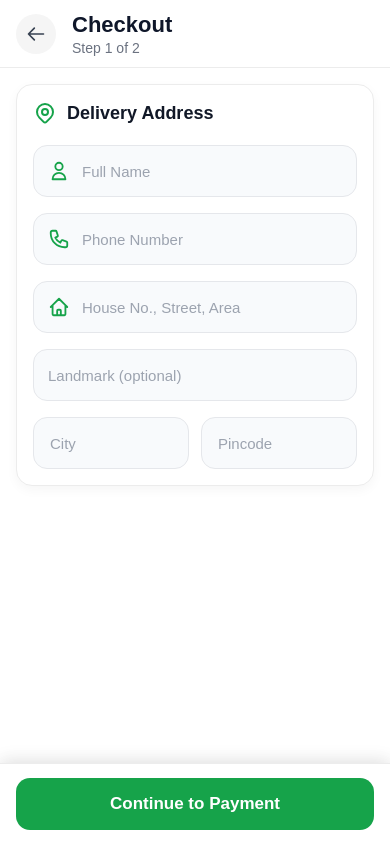
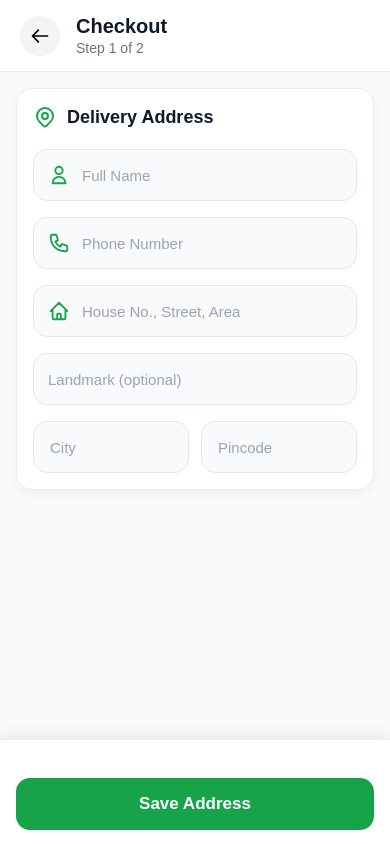
Before and after one commit to AnkemKavya/Eluru-Website, a React (Vite) app in the folder client/: page /checkout in a window 390 px wide. Built offline with nearby package versions, Linux system fonts and the light colour scheme; no server answers.

Commit message:
fetch(Eluru Website)  checkout

```diff
--- a/client/src/components/Cart/CheckoutBar.css
+++ b/client/src/components/Cart/CheckoutBar.css
@@ -16,8 +16,9 @@
     display:flex;
     justify-content:space-between;
     align-items:center;
+    box-shadow:0 -4px 12px rgba(0,0,0,.08);
 
-    z-index:999;
+    z-index:100;
 }
 
 .checkout-info{
--- a/client/src/pages/Checkout/Checkout.css
+++ b/client/src/pages/Checkout/Checkout.css
@@ -7,11 +7,10 @@
     max-width:480px;
     margin:0 auto;
     min-height:100vh;
-    background:#fff;
+    background:#f8fafc;
     display:flex;
     flex-direction:column;
     overflow-x:hidden;
-    box-sizing:border-box;
 }
 
 /* ==========================
@@ -23,69 +22,37 @@
     display:flex;
     align-items:center;
     gap:16px;
-    padding:16px 20px;
+    padding:0 20px;
+    background:#fff;
     border-bottom:1px solid #ececec;
-    background:#fff;
 }
 
 .checkout-header button{
-    width:38px;
-    height:38px;
+    width:40px;
+    height:40px;
     border:none;
     border-radius:50%;
-    background:#f5f5f5;
+    background:#f3f4f6;
+    cursor:pointer;
     display:flex;
     justify-content:center;
     align-items:center;
-    cursor:pointer;
 }
 
 .checkout-header button svg{
     font-size:20px;
-    color:#374151;
-}
-
-.checkout-title{
-    display:flex;
-    flex-direction:column;
 }
 
 .checkout-title h2{
     margin:0;
-    font-size:28px;
-    font-weight:700;
-    color:#0f172a;
+    font-size:22px;
+    color:#111827;
 }
 
 .checkout-title p{
     margin-top:2px;
-    font-size:16px;
     color:#6b7280;
-}
-
-.checkout-error{
-    display:flex;
-    align-items:center;
-    gap:12px;
-
-    background:#fff1f2;
-    color:#dc2626;
-
-    border:1px solid #fecaca;
-    border-radius:14px;
-
-    padding:16px 18px;
-    margin-bottom:18px;
-}
-
-.checkout-error span{
-    font-size:24px;
-}
-
-.checkout-error p{
-    margin:0;
-    font-size:16px;
-    font-weight:600;
+    font-size:14px;
 }
 
 /* ==========================
@@ -94,71 +61,230 @@
 
 .checkout-content{
     flex:1;
+    padding:18px;
+    padding-bottom:120px;
+}
+
+/* ==========================
+   Error
+========================== */
+
+.checkout-error{
+    display:flex;
+    gap:12px;
+    padding:14px;
+    border-radius:14px;
+    background:#fef2f2;
+    color:#dc2626;
+    margin-bottom:18px;
+}
+
+/* ==========================
+   Add Address Button
+========================== */
+
+.add-address-btn{
+
     width:100%;
-    box-sizing:border-box;
-    padding:20px;
-    padding-bottom:120px;
-    overflow-x:hidden;
+    height:56px;
+
+    border:2px dashed #16a34a;
+
+    background:#fff;
+
+    color:#16a34a;
+
+    font-size:18px;
+    font-weight:700;
+
+    border-radius:16px;
+
+    cursor:pointer;
+
+    transition:.25s;
+
+    margin-bottom:24px;
+
+}
+
+.add-address-btn:hover{
+
+    background:#ecfdf5;
+
+}
+
+/* ==========================
+   Saved Addresses
+========================== */
+
+.saved-address-section{
+
+    display:flex;
+    flex-direction:column;
+    gap:18px;
+
+}
+
+.saved-address-section h3{
+
+    margin:0;
+
+    font-size:22px;
+    color:#111827;
+
 }
 
 .saved-address-card{
-    margin-top:20px;
+
     background:#fff;
+
     border:1px solid #e5e7eb;
+
     border-radius:18px;
+
     padding:18px;
+
+    box-shadow:0 4px 12px rgba(0,0,0,.05);
+
 }
 
-.saved-address-card h3{
-    margin-bottom:12px;
+.saved-address-header{
+
+    display:flex;
+
+    justify-content:space-between;
+
+    align-items:flex-start;
+
+    margin-bottom:14px;
+
+}
+
+.saved-address-header h4{
+
+    margin:0;
+
+    color:#16a34a;
+
     font-size:18px;
+
+    font-weight:700;
+
 }
 
 .saved-address-card p{
-    margin:4px 0;
+
+    margin:5px 0;
+
     color:#4b5563;
+
+    font-size:15px;
+
 }
 
-.saved-address-card button{
-    margin-top:14px;
-    width:100%;
-    height:48px;
+/* ==========================
+   Action Buttons
+========================== */
+
+.address-actions{
+
+    display:flex;
+
+    gap:8px;
+
+    flex-wrap:wrap;
+
+}
+
+.address-actions button{
+
     border:none;
-    border-radius:12px;
+
+    background:#ecfdf5;
+
+    color:#16a34a;
+
+    padding:8px 14px;
+
+    border-radius:10px;
+
+    font-size:13px;
+
+    font-weight:600;
+
+    cursor:pointer;
+
+    transition:.25s;
+
+}
+
+.address-actions button:hover{
+
     background:#16a34a;
+
     color:#fff;
-    font-size:16px;
-    font-weight:600;
-    cursor:pointer;
+
+}
+
+/* ==========================
+   Continue Button
+========================== */
+
+.checkout-content .checkout-button{
+
+    margin-top:24px;
+
 }
 
 /* ==========================
    Mobile
 ========================== */
 
-@media (max-width:480px){
+@media(max-width:480px){
 
-.checkout-header{
-    height:68px;
-    padding:0 16px;
-}
+.checkout-content{
 
-.checkout-header button{
-    width:40px;
-    height:40px;
+    padding:16px;
+    padding-bottom:110px;
+
 }
 
 .checkout-title h2{
-    font-size:22px;
+
+    font-size:20px;
+
 }
 
-.checkout-title p{
-    font-size:14px;
+.add-address-btn{
+
+    height:52px;
+    font-size:17px;
+
 }
 
-.checkout-content{
+.saved-address-card{
+
     padding:16px;
-    padding-bottom:110px;
+
+}
+
+.saved-address-header{
+
+    flex-direction:column;
+    gap:12px;
+
+}
+
+.address-actions{
+
+    width:100%;
+
+}
+
+.address-actions button{
+
+    flex:1;
+
 }
 
 }
--- a/client/src/pages/Checkout/Checkout.jsx
+++ b/client/src/pages/Checkout/Checkout.jsx
@@ -4,13 +4,19 @@ import { HiOutlineArrowLeft } from "react-icons/hi";
 
 import AddressForm from "../../components/Checkout/AddressForm";
 import CheckoutButton from "../../components/Checkout/CheckoutButton";
+import SavedAddresses from "../../components/Checkout/SavedAddresses";
 
 import "./Checkout.css";
 
 export default function Checkout() {
   const navigate = useNavigate();
 
+  const [addresses, setAddresses] = useState([]);
+  const [showForm, setShowForm] = useState(false);
+  const [selectedAddress, setSelectedAddress] = useState(null);
+
   const [address, setAddress] = useState({
+    type: "Home",
     fullName: "",
     phone: "",
     address: "",
@@ -19,31 +25,34 @@ export default function Checkout() {
     pincode: "",
   });
 
-  const [savedAddress, setSavedAddress] = useState(null);
   const [error, setError] = useState("");
 
-  // Load previously used address (don't auto-fill)
+  /* Load Saved Addresses */
+
   useEffect(() => {
-    const data = JSON.parse(
-      localStorage.getItem("deliveryAddress")
-    );
+    const saved =
+      JSON.parse(localStorage.getItem("addresses")) || [];
 
-    if (data) {
-      setSavedAddress(data);
+    setAddresses(saved);
+
+    if (saved.length === 0) {
+      setShowForm(true);
+    } else {
+      setSelectedAddress(saved[0]);
+      setShowForm(false);
     }
   }, []);
 
-  // Get user's current city & pincode
+  /* Get Current Location */
+
   useEffect(() => {
     if (!navigator.geolocation) return;
 
     navigator.geolocation.getCurrentPosition(
-      async (position) => {
+      async ({ coords }) => {
         try {
-          const { latitude, longitude } = position.coords;
-
           const response = await fetch(
-            `https://nominatim.openstreetmap.org/reverse?format=json&lat=${latitude}&lon=${longitude}`
+            `https://nominatim.openstreetmap.org/reverse?format=json&lat=${coords.latitude}&lon=${coords.longitude}`
           );
 
           const data = await response.json();
@@ -62,11 +71,10 @@ export default function Checkout() {
           console.log(err);
         }
       },
-      () => {
-        console.log("Location permission denied");
-      }
+      () => console.log("Location permission denied")
     );
   }, []);
+
 
   const handleChange = (e) => {
     const { name, value } = e.target;
@@ -79,22 +87,51 @@ export default function Checkout() {
     setError("");
   };
 
+
+
   const handleContinue = () => {
     if (
       !address.fullName.trim() ||
       !address.phone.trim() ||
       !address.address.trim()
     ) {
-      setError("Please fill address details");
+      setError("Please fill all required fields.");
       return;
     }
 
-    setError("");
+    let list =
+      JSON.parse(localStorage.getItem("addresses")) || [];
+
+    let savedAddress;
+
+    if (address.id) {
+      list = list.map((item) =>
+        item.id === address.id ? address : item
+      );
+
+      savedAddress = address;
+    } else {
+      savedAddress = {
+        ...address,
+        id: Date.now(),
+      };
+
+      list.push(savedAddress);
+    }
 
     localStorage.setItem(
-      "deliveryAddress",
-      JSON.stringify(address)
+      "addresses",
+      JSON.stringify(list)
     );
+
+    localStorage.setItem(
+      "selectedAddress",
+      JSON.stringify(savedAddress)
+    );
+
+    setAddresses(list);
+    setSelectedAddress(savedAddress);
+    setShowForm(false);
 
     navigate("/payment");
   };
@@ -103,6 +140,7 @@ export default function Checkout() {
     <div className="checkout-page">
 
       <header className="checkout-header">
+
         <button onClick={() => navigate(-1)}>
           <HiOutlineArrowLeft />
         </button>
@@ -111,6 +149,7 @@ export default function Checkout() {
           <h2>Checkout</h2>
           <p>Step 1 of 2</p>
         </div>
+
       </header>
 
       <div className="checkout-content">
@@ -122,47 +161,70 @@ export default function Checkout() {
           </div>
         )}
 
-        <AddressForm
-          address={address}
-          onChange={handleChange}
-        />
+        {/* Saved Addresses */}
 
-        {savedAddress && (
-          <div className="saved-address-card">
+        {!showForm && (
+          <>
+            <SavedAddresses
+              addresses={addresses}
+              selectedAddress={selectedAddress}
+              onSelect={setSelectedAddress}
+              setAddresses={setAddresses}
+              setAddress={setAddress}
+              setShowForm={setShowForm}
+              onAddNew={() => {
+                setAddress({
+                  type: "Home",
+                  fullName: "",
+                  phone: "",
+                  address: "",
+                  landmark: "",
+                  city: "",
+                  pincode: "",
+                });
 
-            <h3>Recently Used Address</h3>
+                setShowForm(true);
+              }}
+            />
 
-            <p><strong>{savedAddress.fullName}</strong></p>
+            {addresses.length > 0 && (
+              <CheckoutButton
+                text="Use Address"
+                onClick={() => {
+                  localStorage.setItem(
+                    "selectedAddress",
+                    JSON.stringify(selectedAddress)
+                  );
 
-            <p>{savedAddress.address}</p>
+                  navigate("/payment");
+                }}
+              />
+            )}
+          </>
+        )}
 
-            {savedAddress.landmark && (
-              <p>{savedAddress.landmark}</p>
-            )}
+        {/* Address Form */}
 
-            <p>
-              {savedAddress.city} - {savedAddress.pincode}
-            </p>
+        {showForm && (
+          <>
+            <AddressForm
+              address={address}
+              onChange={handleChange}
+            />
 
-            <button
-              onClick={() => {
-                setAddress(savedAddress);
-                setError("");
-              }}
-            >
-              Use this Address
-            </button>
-
-          </div>
+            <CheckoutButton
+              text={
+                address.id
+                  ? "Update Address"
+                  : "Save Address"
+              }
+              onClick={handleContinue}
+            />
+          </>
         )}
 
       </div>
 
-      <CheckoutButton
-        text="Continue to Payment"
-        onClick={handleContinue}
-      />
-
     </div>
   );
 }
```
